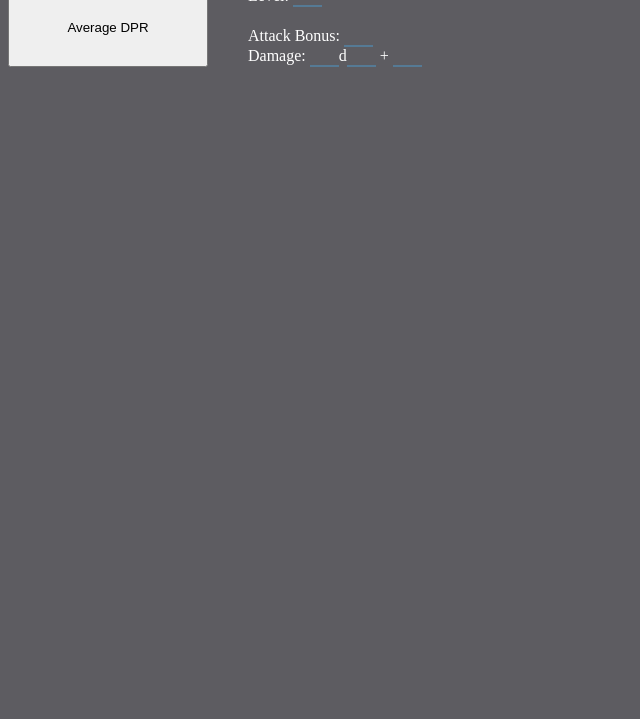
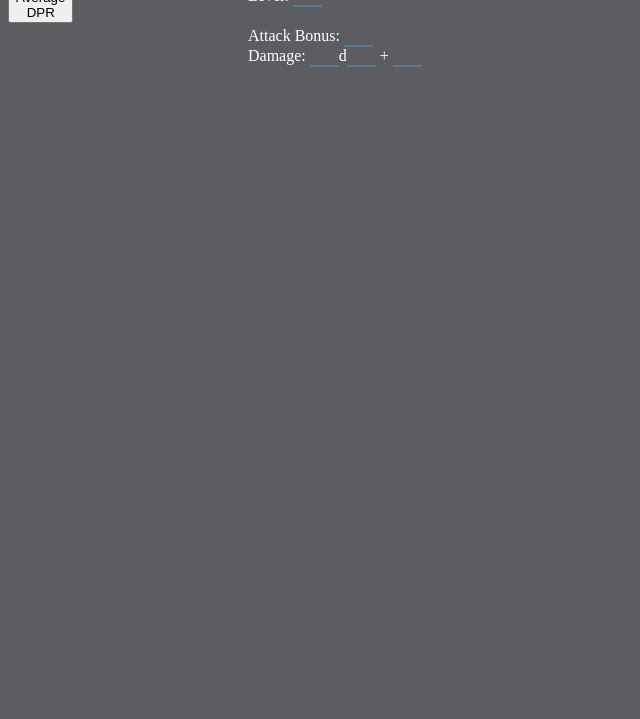
Before and after one commit to CrypticSplicer/pathfinder_dpr, a plain HTML site: page index.html in a window 1280 px wide. Shown: the part 81-800 px from the top of the page, without its empty margins (0-640 px from the left). Drawn offline with Linux system fonts and the light colour scheme.

Commit message:
Update index.html

```diff
--- a/index.html
+++ b/index.html
@@ -61,7 +61,8 @@
       }
 
       .button {
-        width: min;
+        width: min-content;
+        height: min-content;
       }
 
       input[type=text] {
```
